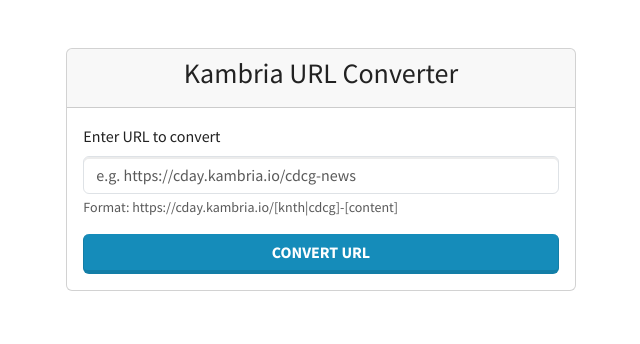
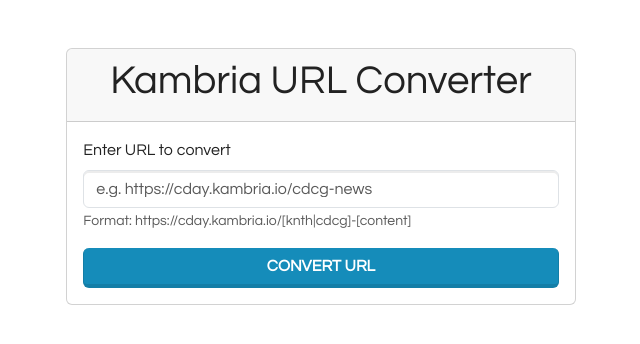
Before and after one commit to tungpham42/kambria-link-tool, a React (Create React App) app: page / in a window 1280 px wide. Shown: the top 344 px of the page, without its empty margins (319-959 px from the left). Built offline with nearby package versions, Linux system fonts and the light colour scheme.

Commit message:
refactor

```diff
--- a/public/index.html
+++ b/public/index.html
@@ -4,17 +4,25 @@
     <meta charset="utf-8" />
     <link rel="icon" href="%PUBLIC_URL%/favicon.ico" />
     <meta name="viewport" content="width=device-width, initial-scale=1" />
-    <meta name="theme-color" content="#000000" />
-    <meta
-      name="description"
-      content="Web site created using create-react-app"
-    />
+    <meta name="theme-color" content="#00edc3" />
+    <meta name="description" content="Kambria URL Converter" />
+    <meta property="og:image" content="%PUBLIC_URL%/1200x630.jpg" />
+    <meta property="og:image:alt" content="Kambria URL Converter" />
+    <meta property="og:image:type" content="image/jpg" />
+    <meta property="og:image:width" content="1200" />
+    <meta property="og:image:height" content="630" />
     <link rel="apple-touch-icon" href="%PUBLIC_URL%/logo192.png" />
     <!--
       manifest.json provides metadata used when your web app is installed on a
       user's mobile device or desktop. See https://developers.google.com/web/fundamentals/web-app-manifest/
     -->
     <link rel="manifest" href="%PUBLIC_URL%/manifest.json" />
+    <link rel="preconnect" href="https://fonts.googleapis.com" />
+    <link rel="preconnect" href="https://fonts.gstatic.com" crossorigin />
+    <link
+      href="https://fonts.googleapis.com/css2?family=Questrial&display=swap"
+      rel="stylesheet"
+    />
     <!--
       Notice the use of %PUBLIC_URL% in the tags above.
       It will be replaced with the URL of the `public` folder during the build.
@@ -24,7 +32,7 @@
       work correctly both with client-side routing and a non-root public URL.
       Learn how to configure a non-root public URL by running `npm run build`.
     -->
-    <title>React App</title>
+    <title>Kambria URL Converter</title>
   </head>
   <body>
     <noscript>You need to enable JavaScript to run this app.</noscript>
--- a/src/components/UrlConverter.js
+++ b/src/components/UrlConverter.js
@@ -47,7 +47,7 @@
         <Col md={8} lg={6}>
           <Card>
             <Card.Header>
-              <h3 className="text-center">Kambria URL Converter</h3>
+              <h1 className="text-center">Kambria URL Converter</h1>
             </Card.Header>
             <Card.Body>
               <Form onSubmit={handleSubmit}>
--- a/src/index.css
+++ b/src/index.css
@@ -1,13 +1,11 @@
 body {
   margin: 0;
-  font-family: -apple-system, BlinkMacSystemFont, 'Segoe UI', 'Roboto', 'Oxygen',
-    'Ubuntu', 'Cantarell', 'Fira Sans', 'Droid Sans', 'Helvetica Neue',
-    sans-serif;
+  font-family: "Questrial", sans-serif !important;
   -webkit-font-smoothing: antialiased;
   -moz-osx-font-smoothing: grayscale;
 }
 
 code {
-  font-family: source-code-pro, Menlo, Monaco, Consolas, 'Courier New',
+  font-family: source-code-pro, Menlo, Monaco, Consolas, "Courier New",
     monospace;
 }
```
Also changed, not shown: public/1200x630.jpg (added).
